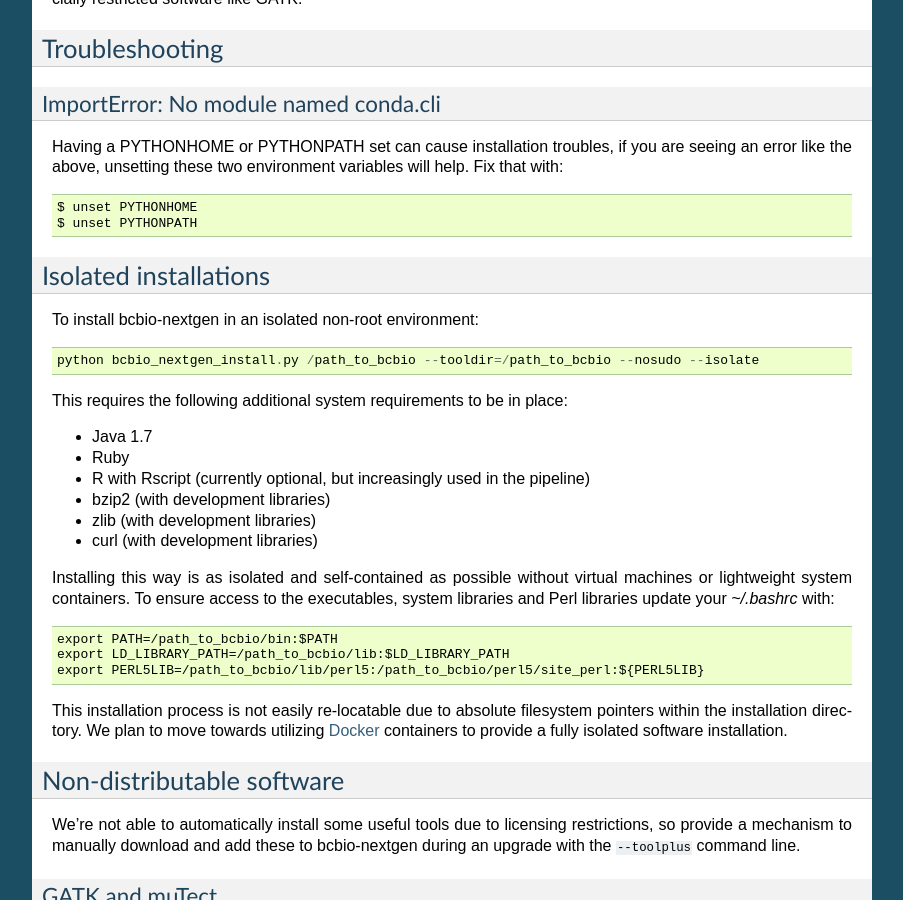
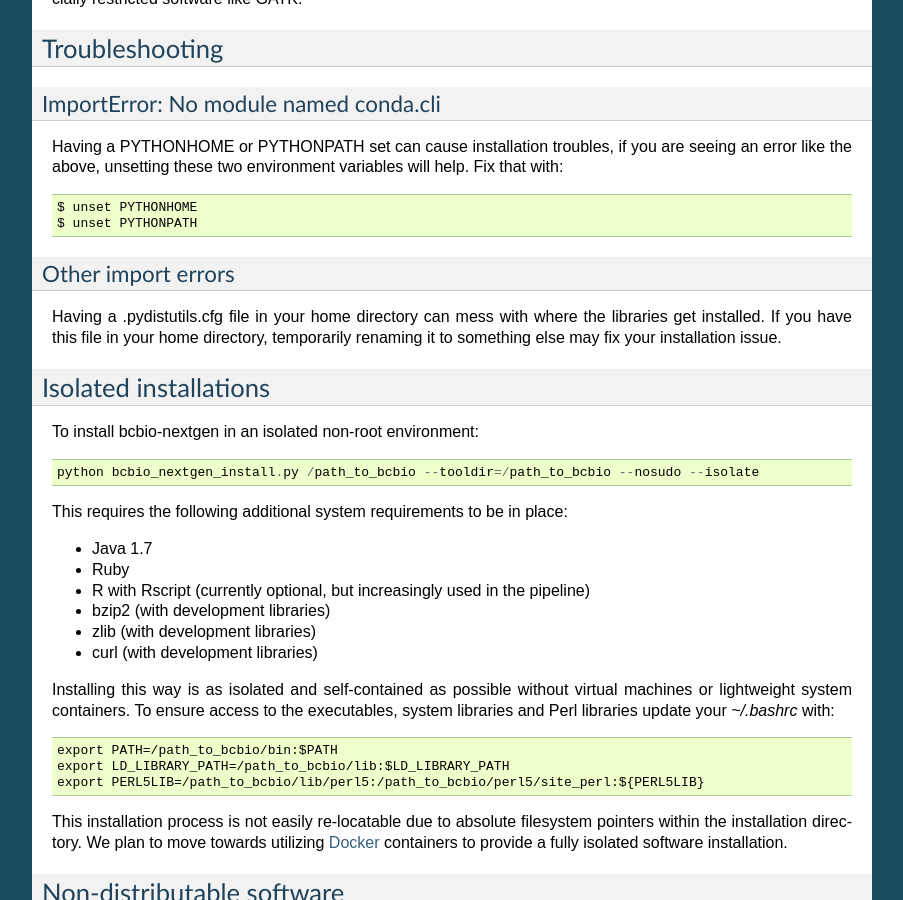
Before and after one commit to bcbio/bcbio-nextgen, a Sphinx documentation site: the page built from docs/contents/installation.rst, in a window 1280 px wide and 900 px high, scrolled down 911 px. Shown: the whole window, without its empty margins (198-1101 px from the left). Built offline with Sphinx 7.4.7, drawn with Linux system fonts in a browser that asks for light colours.

Commit message:
Added note about .pydistutils.cfg causing installation problems.

```diff
--- a/docs/contents/installation.rst
+++ b/docs/contents/installation.rst
@@ -69,6 +69,12 @@ variables will help. Fix that with::
     $ unset PYTHONHOME
     $ unset PYTHONPATH
 
+Other import errors
+~~~~~~~~~~~~~~~~~~~
+Having a .pydistutils.cfg file in your home directory can mess with
+where the libraries get installed. If you have this file in your
+home directory, temporarily renaming it to something else may fix
+your installation issue.
 
 .. _isolated-install:
 
```
